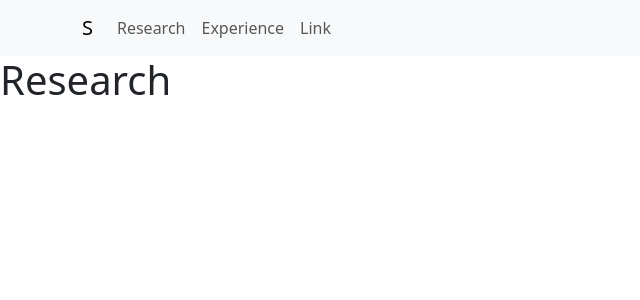
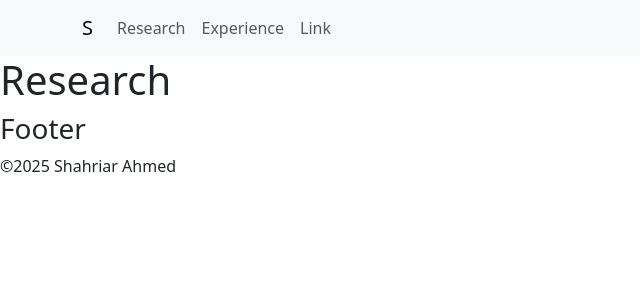
Before and after one commit to sampad-singha/Shoishob-Resume, a React (Vite) app: page /research in a window 1280 px wide. Shown: the top 300 px of the page, without its empty margins (0-640 px from the left). Built offline with nearby package versions, Linux system fonts and the light colour scheme.

Commit message:
commit 4

```diff
--- a/src/App.jsx
+++ b/src/App.jsx
@@ -4,7 +4,7 @@ import Container from "react-bootstrap/Container";
 import {Col, Row} from "react-bootstrap";
 import Skills from "./components/Skills.jsx";
 import Academic from "./components/Academic.jsx";
-import ExtraCurricular from "./components/ExtraCurricular.jsx";
+import Footer from "./components/Footer.jsx";
 
 function App() {
 
@@ -31,6 +31,7 @@ function App() {
         </Container>
         <Skills/>
         <Academic/>
+        <Footer/>
     </>
   )
 }
--- /dev/null
+++ b/src/components/Footer.jsx
@@ -0,0 +1,12 @@
+
+
+const Footer = () => {
+    return (
+        <div>
+            <h3>Footer</h3>
+            <p>©2025 Shahriar Ahmed</p>
+        </div>
+    );
+};
+
+export default Footer;
--- a/src/pages/Experience.jsx
+++ b/src/pages/Experience.jsx
@@ -3,6 +3,7 @@ import React from 'react';
 import JobCard from "../components/JobCard.jsx";
 import NavBar from "../components/Navbar.jsx";
 import ExtraCurricular from "../components/ExtraCurricular.jsx";
+import Footer from "../components/Footer.jsx";
 
 const Experience = () => {
     return (
@@ -14,6 +15,7 @@ const Experience = () => {
                 <JobCard/>
             </div>
             <ExtraCurricular/>
+            <Footer/>
         </div>
     );
 };
--- a/src/pages/Research.jsx
+++ b/src/pages/Research.jsx
@@ -1,12 +1,14 @@
 // eslint-disable-next-line no-unused-vars
 import React from 'react';
 import NavBar from "../components/Navbar.jsx";
+import Footer from "../components/Footer.jsx";
 
 const Research = () => {
     return (
         <div>
             <NavBar/>
             <h1>Research</h1>
+            <Footer />
         </div>
     );
 };
```
